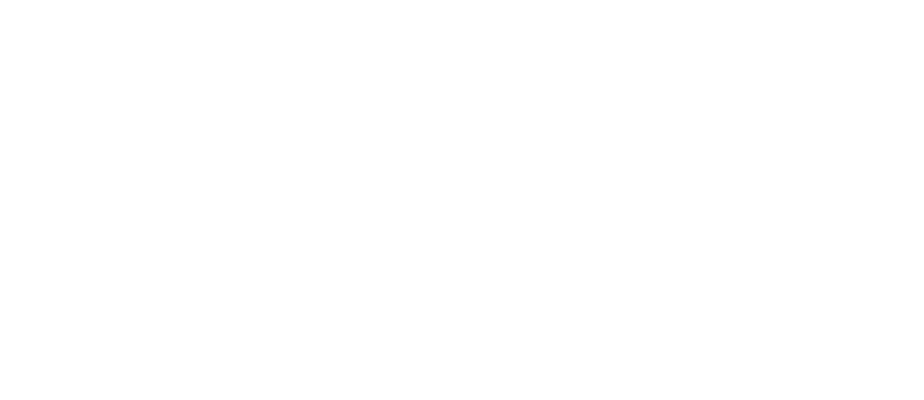
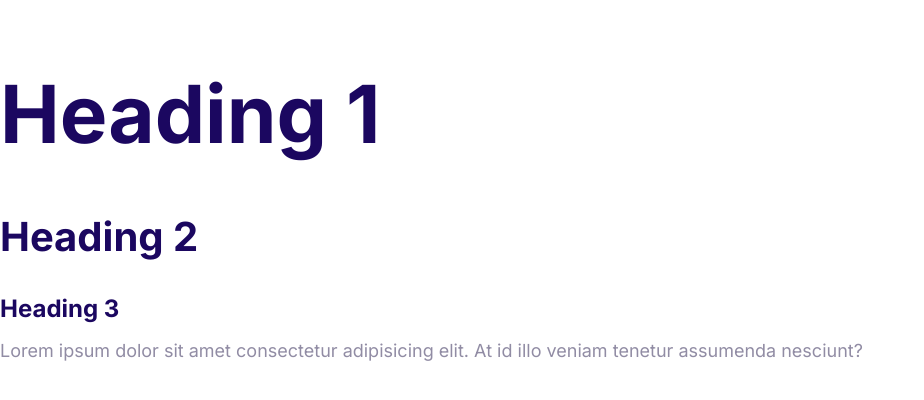
Before and after one commit to dorin-js/moshified, a plain HTML site: page index.html in a window 1280 px wide. Shown: the whole page, without its empty margins (0-924 px from the left). Drawn offline with Linux system fonts and the light colour scheme.

Commit message:
define font styles

```diff
--- a/css/styles.css
+++ b/css/styles.css
@@ -5,3 +5,47 @@
   --color-headings: #1b0760;
   --color-body: #918ca4;
 }
+html {
+  font-size: 62.5%;
+}
+body {
+  font-family: Inter, Arial, Helvetica, sans-serif;
+  font-size: 2.4rem;
+  line-height: 1.5;
+  color: var(--color-body);
+}
+
+h1,
+h2,
+h3 {
+  color: var(--color-headings);
+  margin-bottom: 1rem;
+}
+
+h1 {
+  font-size: 7rem;
+}
+h2 {
+  font-size: 4rem;
+}
+h3 {
+  font-size: 3rem;
+}
+p {
+  margin-top: 0;
+}
+
+@media screen and (min-width: 1024px) {
+  body {
+    font-size: 1.8rem;
+  }
+  h1 {
+    font-size: 8rem;
+  }
+  h2 {
+    font-size: 4rem;
+  }
+  h3 {
+    font-size: 2.4rem;
+  }
+}
--- a/index.html
+++ b/index.html
@@ -4,8 +4,22 @@
     <meta charset="UTF-8" />
     <meta name="viewport" content="width=device-width, initial-scale=1.0" />
     <title>Document</title>
+    <link rel="preconnect" href="https://fonts.googleapis.com" />
+    <link rel="preconnect" href="https://fonts.gstatic.com" crossorigin />
+    <link
+      href="https://fonts.googleapis.com/css2?family=Inter:wght@400;700&display=swap"
+      rel="stylesheet"
+    />
     <link rel="stylesheet" href="css/normalize.css" />
     <link rel="stylesheet" href="css/styles.css" />
   </head>
-  <body></body>
+  <body>
+    <h1>Heading 1</h1>
+    <h2>Heading 2</h2>
+    <h3>Heading 3</h3>
+    <p>
+      Lorem ipsum dolor sit amet consectetur adipisicing elit. At id illo veniam
+      tenetur assumenda nesciunt?
+    </p>
+  </body>
 </html>
```
